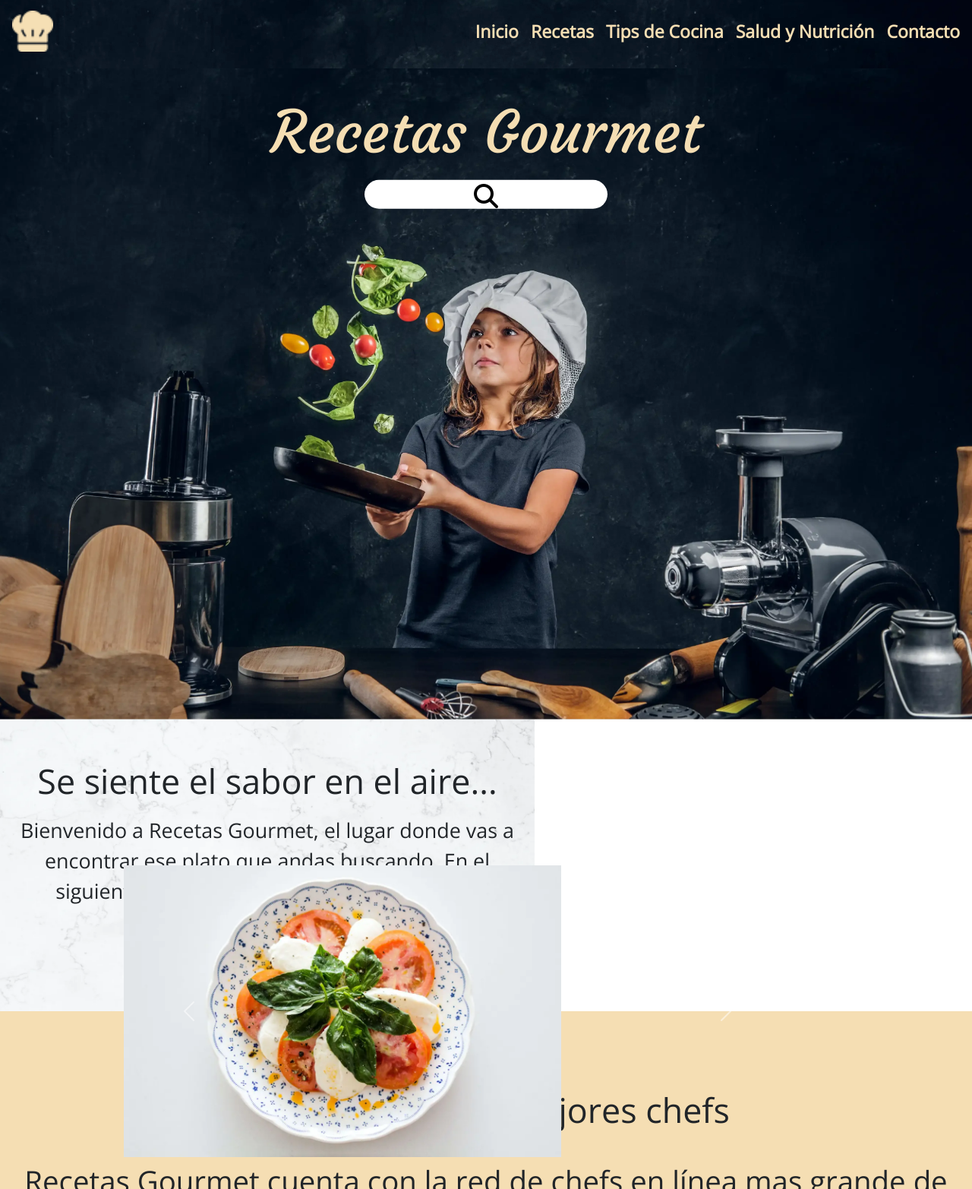
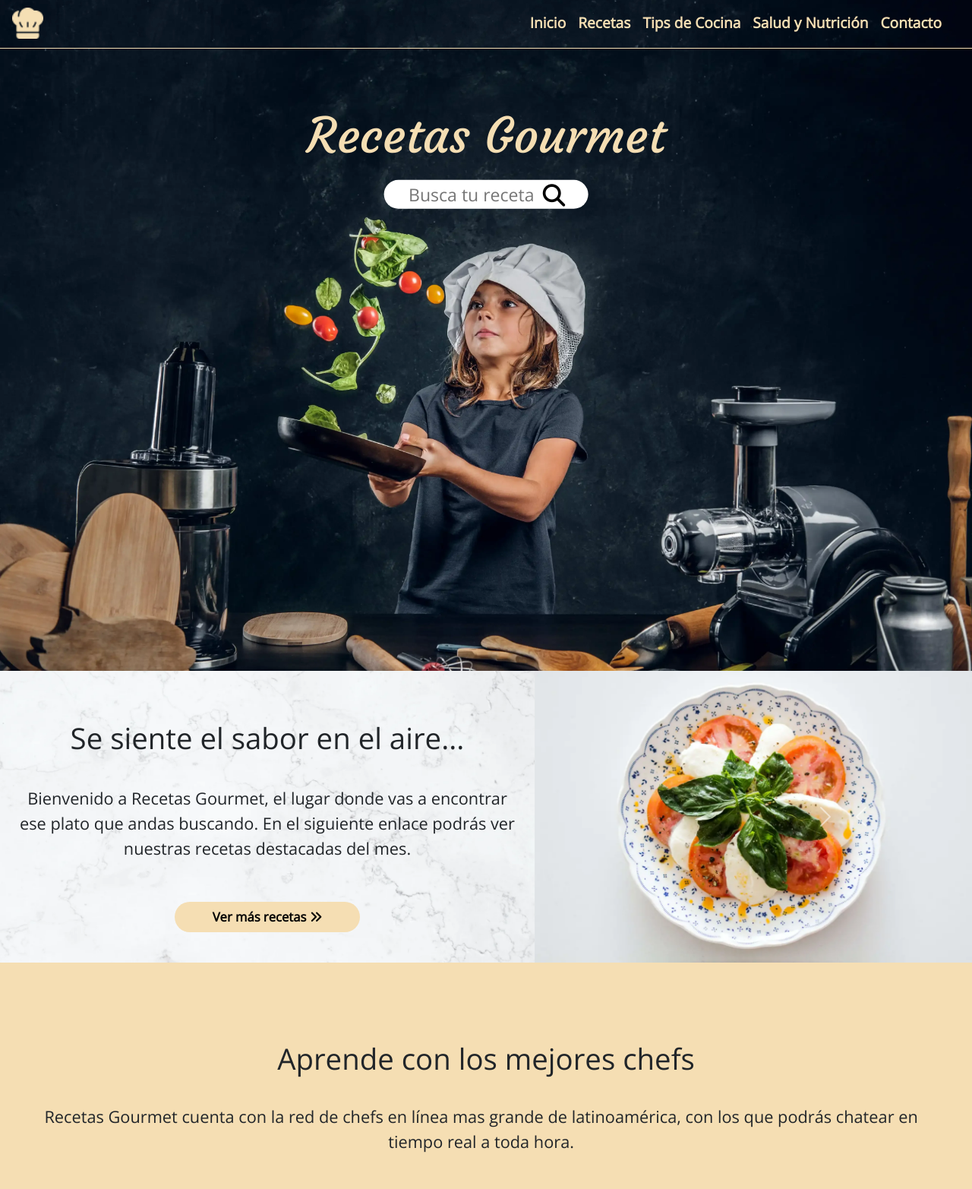
Before and after one commit to adrianstrelin/PFStrelin, a plain HTML site: page index.html in a window 1280 px wide. Shown: the top 1565 px of the page at 76% size. Drawn offline with nearby package versions, Linux system fonts and the light colour scheme.

Commit message:
sigo mejorando inicio

```diff
--- a/index.html
+++ b/index.html
@@ -60,7 +60,7 @@
         <main class="inicioMain">
             <section class="container-fluid">
                 <div class="row align-items-start">
-                    <div class="col-sm-12 col-md-6 col-lg-6 col-xl-1">
+                    <div class="col-sm-12 col-md-6 col-lg-6 col-xl-6">
                         <div class="verRecetas">
                             <h2>Se siente el sabor en el aire...</h2>
                             <p>Bienvenido a Recetas Gourmet, el lugar donde vas a encontrar ese plato que andas
@@ -68,7 +68,7 @@
                             <a href="#">Ver más recetas <i class="fas fa-angle-double-right"></i></a>
                         </div>
                     </div>
-                    <div class="col-sm-12 col-md-6 col-lg-6 col-xl-11">
+                    <div class="col-sm-12 col-md-6 col-lg-6 col-xl-6">
                         <div id="carouselExampleControls" class="carousel slide" data-bs-ride="carousel">
                             <div class="carousel-inner">
                                 <div class="carousel-item active">
--- a/sass/_generales.scss
+++ b/sass/_generales.scss
@@ -33,6 +33,7 @@ img {
     background-position: center;
     background-repeat: no-repeat;
     background-size: cover;
+    border-bottom: 0.01vw solid wheat;
 }
 
 .navbar-light .navbar-brand {
@@ -161,6 +162,10 @@ footer {
     @include elementos-flex-row;
     justify-content: center;
     margin-bottom: -4vw;
+
+    h3{
+        font-size: 4vw;
+    }
 }
 
 .textoRedesTres h4 {
@@ -175,7 +180,7 @@ footer {
 @media (min-width: 576px) {
 
     .navbar>.container, .navbar>.container-fluid, .navbar>.container-lg, .navbar>.container-md, .navbar>.container-sm, .navbar>.container-xl, .navbar>.container-xxl {
-        padding-right:2.5rem ;
+        padding-right:1.5rem ;
     }
 
     .container,
@@ -240,6 +245,11 @@ footer {
     .navbar-nav .nav-item:hover a::before {
         width: 100%;
         }
+
+        .navbar-light .navbar-nav .nav-link:hover {
+            color: wheat;
+        }
+
 
     .navbar-expand-md .navbar-collapse {
         display: flex;
@@ -369,11 +379,38 @@ footer {
 
     @media (min-width: 992px) {
 
+        .navbar-brand {
+            height: 4vw;
+            margin-top: 0.5vw;
+        }
+
+        .orange {
+            height: 5vw;
+        }
+
+        .nav-item {
+            font-size: 1.5vw;
+            margin-top: 0.5vw;
+        }
+
         .btn-sm {
             height: 3vw;
 
         }
 
+    }
+
+    @media (min-width: 1200px) {
+
+        .navbar>.container, .navbar>.container-fluid, .navbar>.container-lg, .navbar>.container-md, .navbar>.container-sm, .navbar>.container-xl, .navbar>.container-xxl {
+            padding-right: 2rem ;
+        }
+
+
+
+
+
+
 
 
     }
--- a/sass/_inicio.scss
+++ b/sass/_inicio.scss
@@ -178,7 +178,7 @@ header {
 
     p {
         font-size: 3vw;
-        margin-top: 4vw;
+        margin: 4vw 8vw 2vw 6vw;
         font-weight: 300;
     }
 
@@ -234,7 +234,7 @@ header {
     p {
         font-size: 3vw;
         font-weight: 300;
-        margin-top: 2.4vw;
+        margin: 2.4vw 4vw -5vw 3vw;
         margin-bottom: 6vw;
     }
 }
@@ -472,7 +472,7 @@ header {
     header {
 
         h1 {
-            margin-top: 4vw;
+            margin-top: 9vw;
             font-size: 6vw;
         }
 
@@ -482,7 +482,7 @@ header {
         background-image: url(../img/fotoportadainicio-large.webp);
         background-position: center;
         background-repeat: no-repeat;
-        height: 68vw;
+        height: 73vw;
         width: 100vw;
         background-size: cover;
         color: wheat;
@@ -528,7 +528,7 @@ header {
 
         p {
             font-size: 2.1vw;
-            margin-top: 18vw;
+            margin: 18vw 2vw 2vw 2vw;
             font-weight: 300;
         }
 
@@ -540,16 +540,22 @@ header {
         h2 {
             font-size: 3.5vw;
             margin-top: 8vw;
+            padding-bottom: -5vw;
+        }
+
+        p {
+            font-size: 2.1vw;
+            margin-bottom: 11vw;
         }
     }
 
     .imagenesChefs {
         @include elementos-grid;
         grid-template-columns: 1fr 1fr 1fr;
-        grid-template-rows: 1fr 1fr;
-        margin-top: -5vw;
-        align-content: center;
-        max-height: 512vw;
+        grid-template-rows: 1fr;
+        margin-top: -5.1vw;
+        align-content: stretch;
+        height: 58vw;
         width: 100vw;
         gap: 0.5vw;
         background-color: wheat;
@@ -558,7 +564,7 @@ header {
     .chef {
         width: 4vw;
         height: 37vw;
-        margin-left: 6vw;
+        margin: -7vw 0 3.6vw 6vw;
 
         img {
             width: 20vw;
@@ -577,16 +583,16 @@ header {
     }
 
     .carousel-inner {
-        margin: -13vw 2.4vw;
-        width: 44.9vw;
+        margin: -13vw 1.4vw;
+        width: 45.9vw;
     }
 
     .carousel-control-prev {
-        margin-left: -8vw;
+        margin-left: 5.5vw;
     }
 
     .carousel-control-next {
-        margin-right: -3.5vw;
+        margin-right: -5.5vw;
     }
 
     .container-fluid {
@@ -612,7 +618,7 @@ header {
         height: 1vw;
         border-radius: 10vw;
         border-style: solid black;
-        margin: -66vw 0 -4vw 50vw;
+        margin: -66.5vw 0 -4vw 50vw;
         width: 25vw;
     }
 
@@ -663,9 +669,9 @@ header {
 
 
     .parrafoChefs {
-        height: 6vw;
+        height: 5vw;
         width: 13vw;
-        margin: 5vw 0 -3.4vw 3.5vw;
+        margin: 2vw 0 -3.4vw 3.5vw;
     }
 
 
@@ -689,6 +695,71 @@ header {
 
 @media (min-width: 992px) {
 
+    header {
+
+        h1 {
+            margin-top: 6vw;
+            font-size: 5vw;
+        }
+
+        @include elementos-grid;
+        margin-bottom: 12vw;
+        margin-top: 5vw;
+        background-image: url(../img/fotoportadainicio-large.webp);
+        background-position: center;
+        background-repeat: no-repeat;
+        height: 64vw;
+        width: 100vw;
+        background-size: cover;
+        color: wheat;
+    }
+
+    .inicioMain {
+        height: 26vw;
+        margin-left: -20vw;
+        width: 119vw;
+    }
+
+    .verRecetas {
+        display: flex;
+        flex-direction: column;
+        justify-content: space-around;
+        align-items: center;
+        margin: -12vw 0 -5vw -14vw;
+        background-image: url(../img/fondomain-large.webp);
+        background-position: center;
+        background-repeat: no-repeat;
+        max-height: 30vw;
+        background-size: cover;
+        width: 55vw;
+
+        h2 {
+            font-size: 3vw;
+            margin: 2vw 0 -21vw 0;
+            font-weight: 500;
+        }
+
+        a {
+            cursor: pointer;
+            border: 0;
+            font-weight: bold;
+            color: black;
+            border-radius: 10vw;
+            max-height: 5vw;
+            width: 19vw;
+            font-size: 1.3vw;
+            padding: 0.6vw;
+            margin: -4vw 0 0 0;
+        }
+
+        p {
+            font-size: 1.7vw;
+            margin-top: 18vw;
+            font-weight: 300;
+        }
+
+    }
+
     .buscaRecetas {
         display: flex;
         flex-direction: column;
@@ -711,21 +782,41 @@ header {
 
     }
 
+    .source {
+        display: flex;
+        justify-content: center;
+        align-items: center;
+        transform: translate(-50%, -50%);
+        padding: 1.5vw;
+        height: 1vw;
+        border-radius: 10vw;
+        border-style: solid black;
+        margin: -61vw 0 -4vw 50vw;
+        width: 21vw;
+    }
+
 
     .sourceReceta {
         border: none;
         background: none;
         outline: none;
         color: black;
-        font-size: 3vw;
+        font-size: 1.8vw;
         line-height: 2vw;
-        transition: .3s;
-        width: 0;
+        width: 14vw;
     }
 
     .source:hover>.sourceReceta {
         width: 22vw;
         font-size: 2.0vw;
+    }
+
+    .botonSource {
+        max-width: 3vw;
+        height: 3.3vw;
+        text-decoration: none;
+        color: white;
+        font-size: 2.3vw;
     }
 
     .container,
@@ -736,7 +827,7 @@ header {
     }
 
     .carousel-inner {
-        margin: 3vw -7vw;
+        margin: -13vw 2.3vw;
         width: 45vw;
     }
 
@@ -748,22 +839,51 @@ header {
         margin-right: 3.5vw;
     }
 
+
+    .textoChefs {
+        h2 {
+            font-size: 3vw;
+        }
+
+        p {
+            font-size: 1.7vw;
+        }
+    }
+
     .parrafoChefs {
 
 
         a {
             height: 6vw;
             min-width: 14vw;
-            margin-top: 3.5vw;
+            margin-top: 4vw;
             font-weight: 600;
-            font-size: 1vw;
+            font-size: 1.4vw;
         }
     }
 
     .imagenesValoracion {
-        margin: 0 0 0 -0.5vw;
+        margin: 0 0 0 0,1vw;
     }
 
 
 
 }
+
+@media (min-width: 1200px) {
+
+    .carousel-control-prev {
+        margin-left: 33vw;
+
+    }
+
+    .carousel-control-next {
+        margin-left: -11.5vw;
+    }
+
+
+
+
+
+
+}
```
Also changed, not shown: estilos/style.css, 1 other file.
